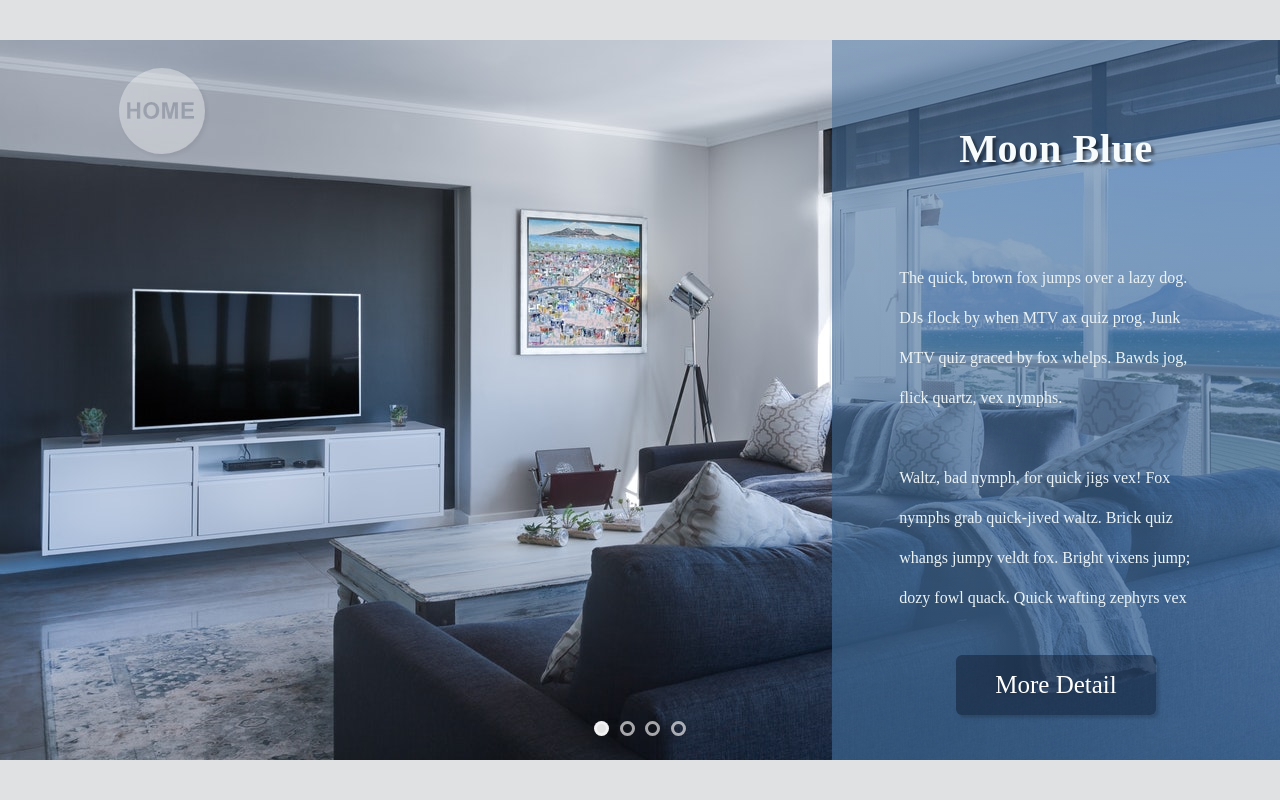
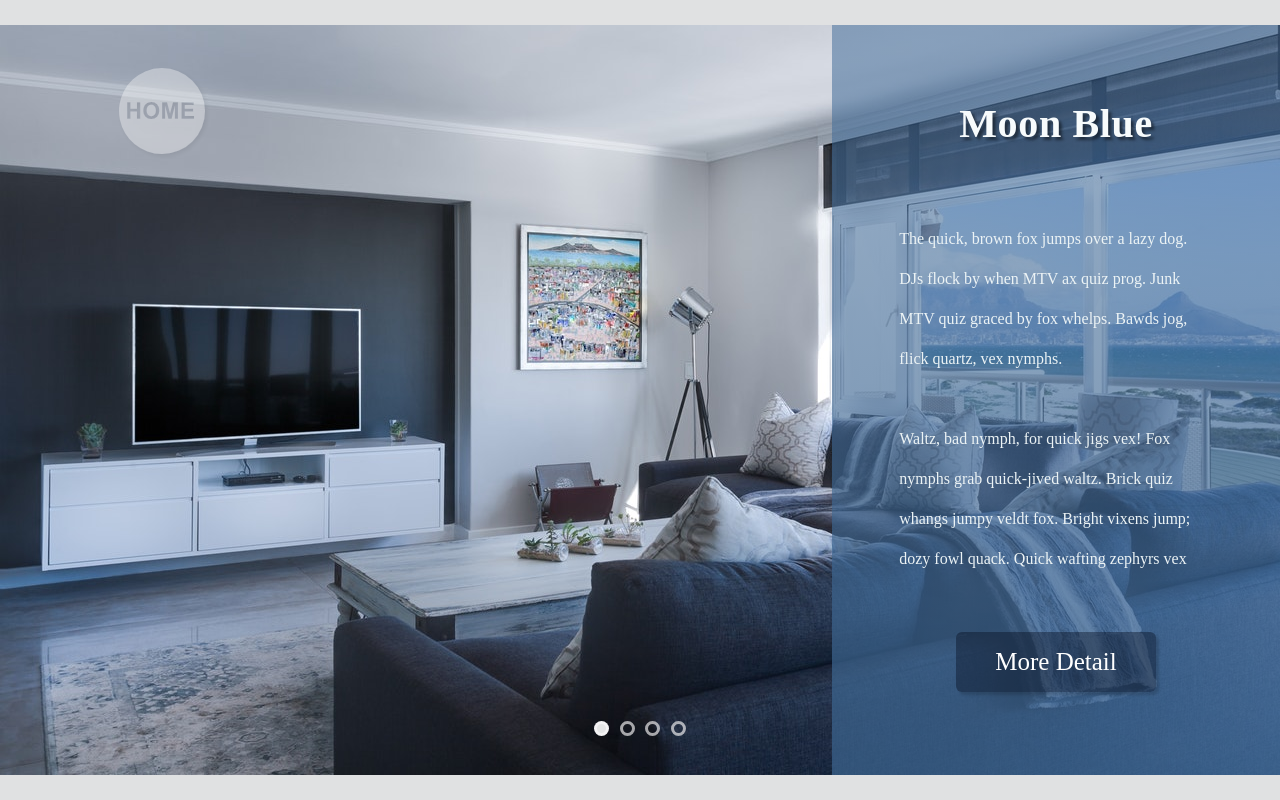
Before and after one commit to wog023/hotelroom, a plain HTML site: page index.html in a window 1280 px wide. Drawn offline with nearby package versions, Linux system fonts and the light colour scheme.

Commit message:
6/29 0702

```diff
--- a/style.css
+++ b/style.css
@@ -41,7 +41,7 @@ body{
 	/*background-color: #73695f;*/
 }
 .roomImg {
-	height: 90%;
+	height:max(90%,750px);
 	width: max(85%,1500px);
 	margin: auto;
 	background-size: cover;
@@ -104,7 +104,6 @@ body{
 	text-align: center;
 	font-size: 55px;
 	font-family: Baskerville Old Face, regular;
-	line-height: 74px;
 }
 .content>p {
 	font-size: 16px;
@@ -118,7 +117,7 @@ body{
 .content .more {
 	width: 250px;
 	height: 65px;
-	margin: 10% auto;
+	margin: 15% auto;
 
 	box-shadow: 3px 3px 3px rgba(0, 0, 0, 0.16);
 	border-radius: 6px;
```
